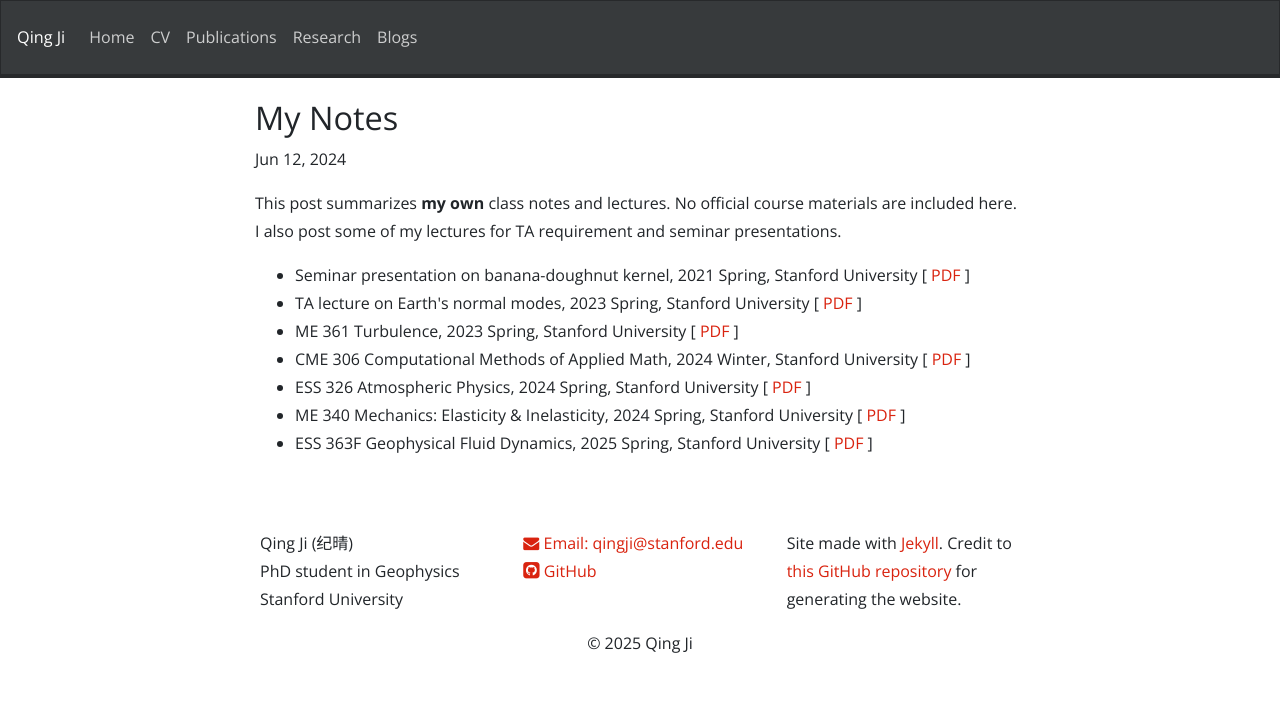
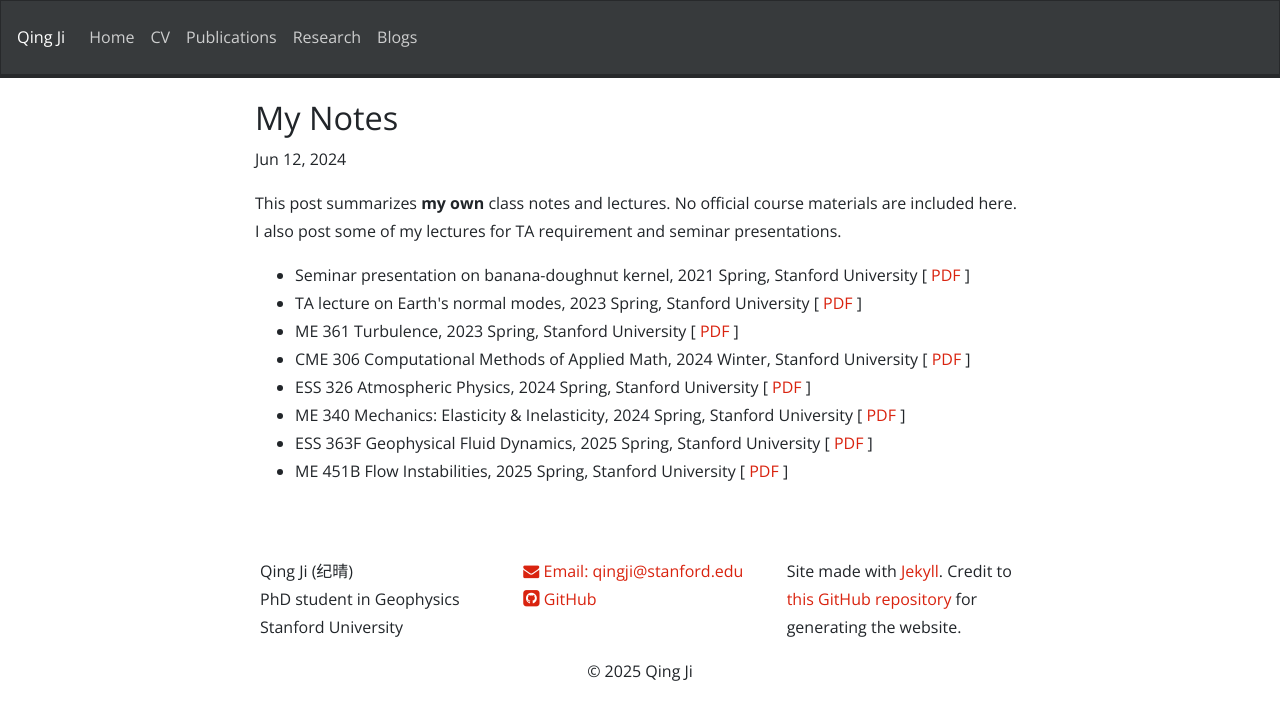
Before and after one commit to NickJi98/NickJi98.github.io, a Jekyll site: the page built from _posts/2024-06-12-My-notes.md, in a window 1280 px wide. Shown: the top 720 px of the page. Built offline with Jekyll 4.4.1, drawn with Linux system fonts in a browser that asks for light colours; nearby versions of some CDN libraries; a style sheet for code colours, icons or effects is not loaded.

Commit message:
Update Notes

```diff
--- a/_posts/2024-06-12-My-notes.md
+++ b/_posts/2024-06-12-My-notes.md
@@ -21,4 +21,6 @@ date: 2024-06-12
   [ <a href="{{ site.url }}{{ site.baseurl }}/_data/files/Notes/ME340_S24.pdf" target="_blank">PDF</a> ]</li>
   <li>ESS 363F Geophysical Fluid Dynamics, 2025 Spring, Stanford University
   [ <a href="{{ site.url }}{{ site.baseurl }}/_data/files/Notes/ESS363F_S25.pdf" target="_blank">PDF</a> ]</li>
+  <li>ME 451B Flow Instabilities, 2025 Spring, Stanford University
+  [ <a href="{{ site.url }}{{ site.baseurl }}/_data/files/Notes/ME451B_S25.pdf" target="_blank">PDF</a> ]</li>
 </ul>
```
Also changed, not shown: 1 other file.
